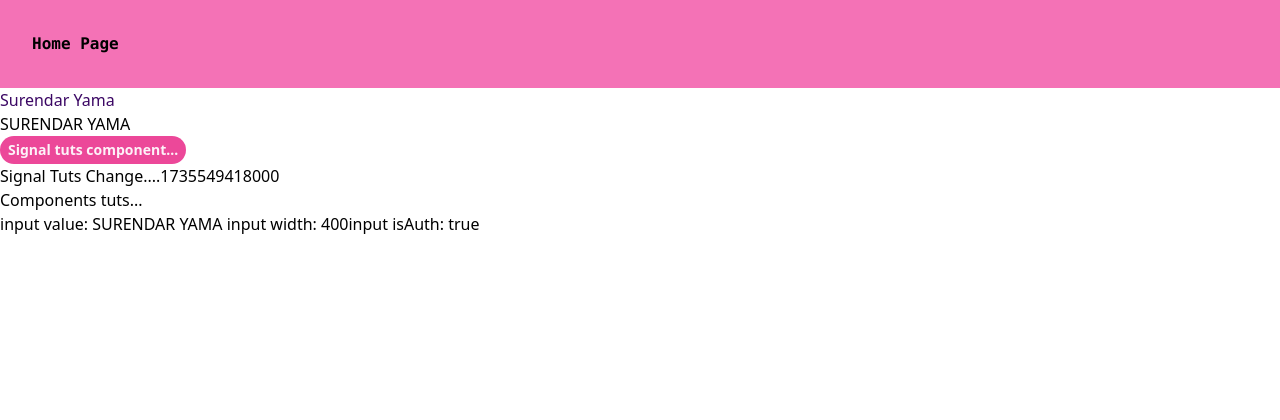
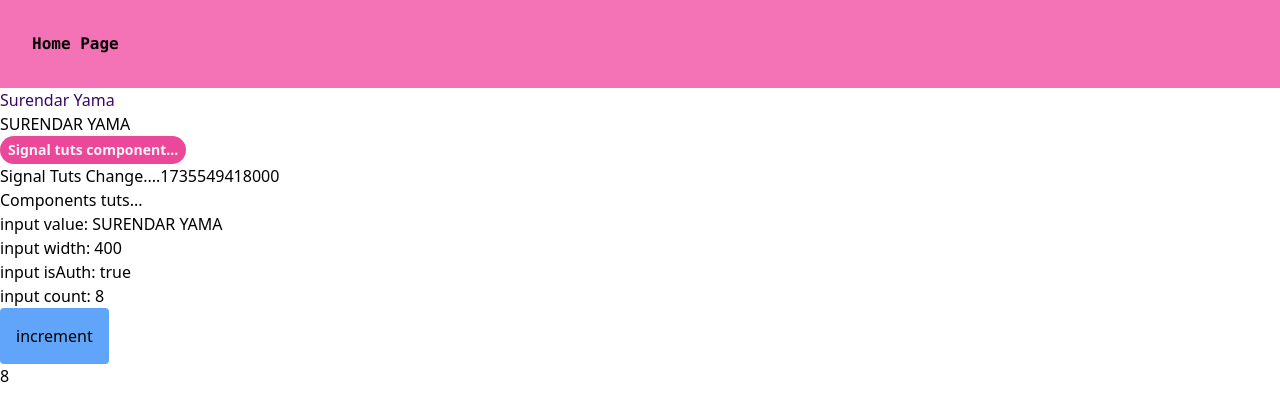
Before and after one commit to SurendarYama/learn-angular-19, an Angular app: page / in a window 1280 px wide. Shown: the top 420 px of the page. Built offline with nearby package versions, Linux system fonts and the light colour scheme.

Commit message:
Components  -> input done

```diff
--- a/src/app/pages/home/home.component.html
+++ b/src/app/pages/home/home.component.html
@@ -7,4 +7,7 @@
   [name]="' Surendar Yama '"
   [width]="400"
   [isAuth]="'yes'"
+  [(count)]="count"
+  (countChange)="countChangeIdentify()"
 />
+<h3>{{ count() }}</h3>
--- a/src/app/pages/home/home.component.ts
+++ b/src/app/pages/home/home.component.ts
@@ -11,6 +11,10 @@ import {
 export class HomePageComponent implements OnInit {
   name = signal("Surendar");
   name_uppercase = computed(() => this.name().toUpperCase());
+  count = signal(8);
+  countChangeIdentify() {
+    console.log("count change");
+  }
   ngOnInit() {
     const unsubscribe = setInterval(() => {
       this.name.update((previous_value) => `${previous_value} Yama`);
--- a/src/app/shared/components/components-tuts/components-tuts.component.html
+++ b/src/app/shared/components/components-tuts/components-tuts.component.html
@@ -1,7 +1,15 @@
 <h1 class="components-tuts-heading">Components tuts...</h1>
-<span>input value: {{ value() }}</span>
-<span>input width: {{ width() }}</span>
-<span>input isAuth: {{ isAuth() }}</span>
+<div>input value: {{ value() }}</div>
+<div>input width: {{ width() }}</div>
+<div>input isAuth: {{ isAuth() }}</div>
+<div>input count: {{ count() }}</div>
+
+<button
+  class="bg-blue-400 text-black p-4 rounded hover:opacity-90"
+  (click)="increment()"
+>
+  increment
+</button>
 
 <style>
   .components-tuts-heading {
--- a/src/app/shared/components/components-tuts/components-tuts.component.ts
+++ b/src/app/shared/components/components-tuts/components-tuts.component.ts
@@ -3,6 +3,7 @@ import {
   Component,
   input,
   numberAttribute,
+  model,
 } from "@angular/core";
 
 @Component({
@@ -21,4 +22,8 @@ export class ComponentsTutsComponent {
   });
 
   isAuth = input(false, { transform: booleanAttribute });
+  count = model(0);
+  increment() {
+    this.count.update((previousValue: number) => previousValue + 1);
+  }
 }
```
